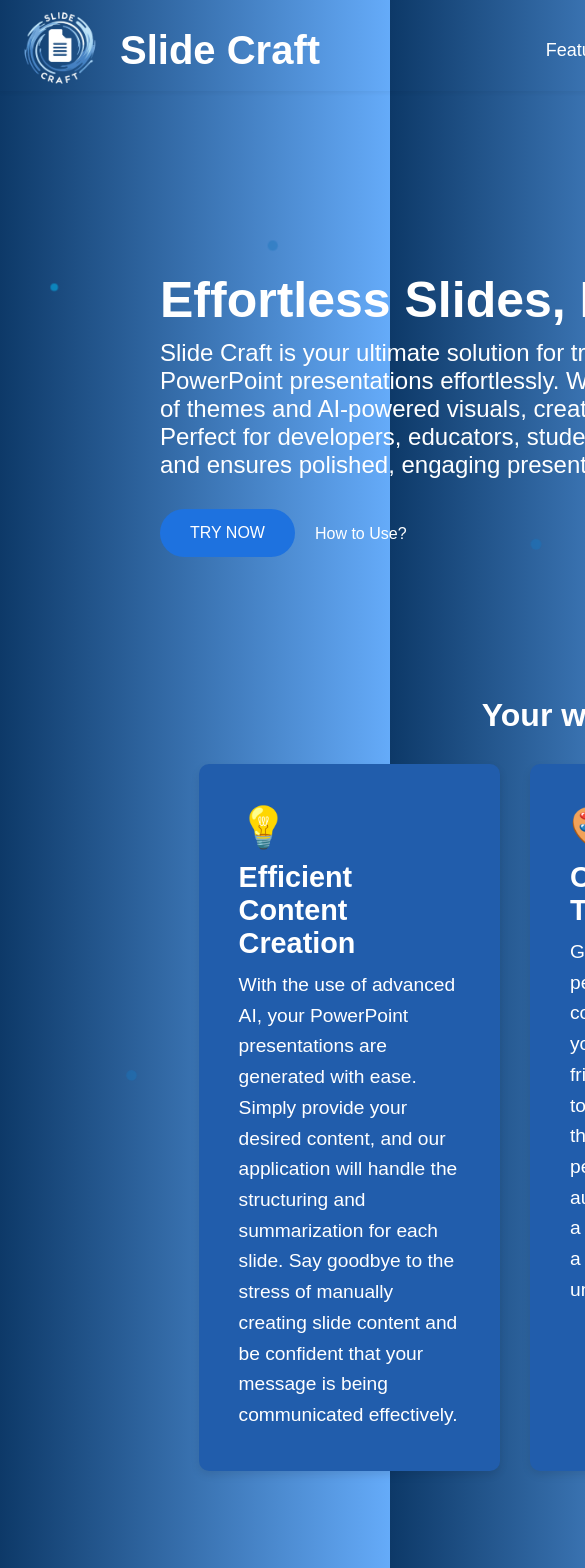
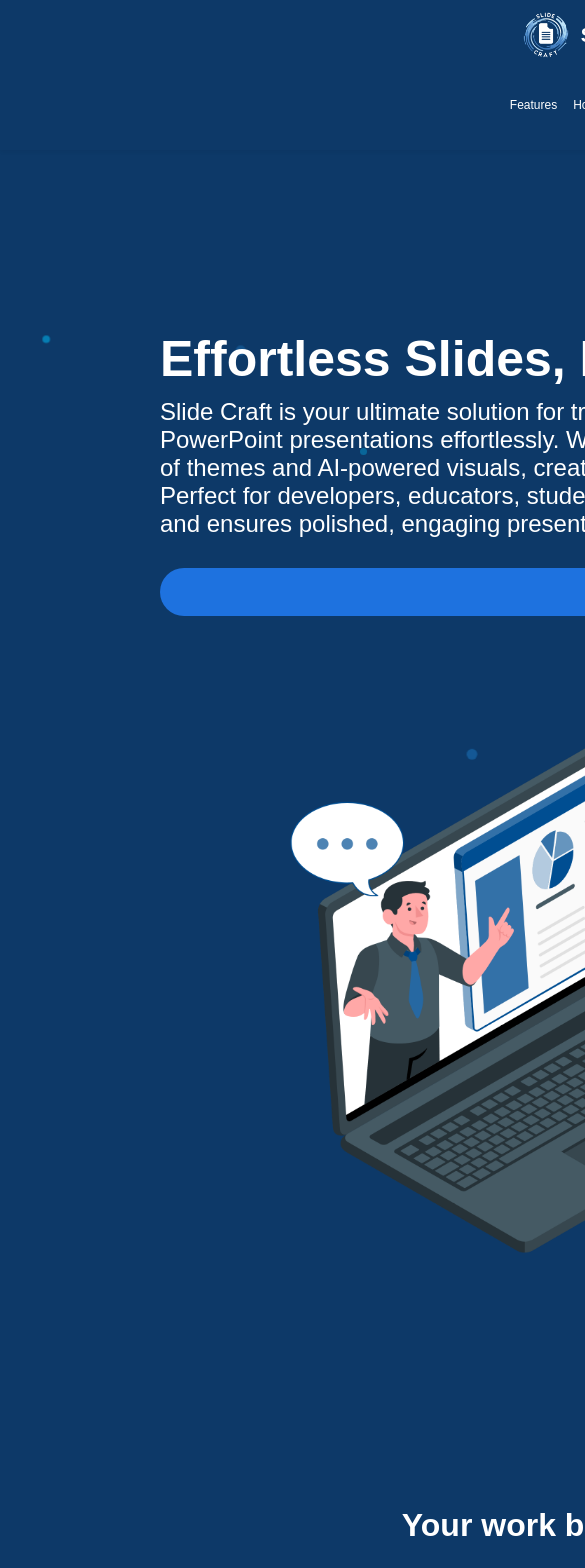
Before and after one commit to omarmohfaheem/SlideCraft, a React (Create React App) app in the folder user-interface/frontend/: page / in a window 390 px wide. Shown: the top 1568 px of the page, 585 px wide, since content can reach past the window. Built offline with nearby package versions, Linux system fonts and the light colour scheme; a web font is replaced by a local one.

Commit message:
Mobile Responsive Design

```diff
--- a/user-interface/frontend/src/styles/features.css
+++ b/user-interface/frontend/src/styles/features.css
@@ -70,3 +70,35 @@
     transform: translateY(0);
   }
 }
+
+/* Media Queries for Responsiveness */
+@media (max-width: 768px) {
+  .features-section {
+    padding-left: 40px;
+    padding-right: 40px;
+  }
+
+  .feature-box {
+    width: calc(45% - 20px);
+  }
+}
+
+@media (max-width: 480px) {
+  .features-section {
+    padding-left: 20px;
+    padding-right: 20px;
+  }
+
+  .feature-box {
+    width: 60%;
+    margin: 20px 0;
+  }
+
+  .feature-box h3 {
+    font-size: 1.5em;
+  }
+
+  .feature-box p {
+    font-size: 1em;
+  }
+}
--- a/user-interface/frontend/src/styles/home.css
+++ b/user-interface/frontend/src/styles/home.css
@@ -60,3 +60,51 @@ body {
 .footer-email:hover {
   cursor: pointer;
 }
+
+/* Media Queries for Mobile Responsiveness */
+@media (max-width: 768px) {
+  body {
+    background: #0d3968;
+  }
+
+  .content-section {
+    flex-direction: column;
+  }
+
+  .content-buttons {
+    flex-direction: column;
+    gap: 10px;
+  }
+}
+
+@media (max-width: 480px) {
+  .typing-animation {
+    font-size: 1.2em;
+  }
+
+  .description {
+    font-size: 0.9em;
+  }
+
+  .try-now-button,
+  .how-to-use-link {
+    padding: 8px 16px;
+    font-size: 0.9em;
+  }
+
+  .how-to-use-link {
+    margin-bottom: 100px;
+  }
+
+  .feature-box {
+    width: 500%;
+  }
+
+  .footer-section h3 {
+    font-size: 1em;
+  }
+
+  .footer-section p {
+    font-size: 0.9em;
+  }
+}
--- a/user-interface/frontend/src/styles/navbar.css
+++ b/user-interface/frontend/src/styles/navbar.css
@@ -1,6 +1,9 @@
 .navbar {
   display: flex;
+  flex-direction: row;
+  justify-content: space-between;
   box-shadow: 0 2px 4px rgba(0, 0, 0, 0.05);
+  padding: 10px 20px;
 }
 
 .navbar-left,
@@ -10,19 +13,15 @@
 }
 
 .navbar-logo {
-  width: 80px;
-  height: 80px;
+  width: 50px;
+  height: 50px;
   cursor: pointer;
-  margin-left: 20px;
-  margin-top: 8px;
-  margin-bottom: 3px;
+  margin-right: 10px;
 }
 
 .navbar-title {
   color: #ffffff;
-  font-size: 40px;
-  margin-left: 20px;
-  margin-top: 10px;
+  font-size: 24px;
   cursor: pointer;
 }
 
@@ -30,18 +29,16 @@
   display: flex;
   justify-content: center;
   flex-grow: 1;
-  margin-right: 150px;
-  margin-top: 10px;
 }
 
 .navbar-button {
   background-color: transparent;
   color: #ffffff;
   border: none;
-  font-size: 18px;
+  font-size: 16px;
   cursor: pointer;
   transition: color 0.3s, transform 0.3s;
-  padding: 15px;
+  padding: 10px;
 }
 
 .navbar-button:hover {
@@ -54,13 +51,12 @@
   text-transform: uppercase;
   color: #ffffff;
   border: none;
-  padding: 15px;
-  font-size: 16px;
+  padding: 10px;
+  font-size: 14px;
   cursor: pointer;
-  border-radius: 25px;
+  border-radius: 20px;
   transition: background 0.3s, transform 0.3s;
-  margin-right: 15px;
-  margin-top: 5px;
+  margin-right: 10px;
 }
 
 .get-started-button:hover {
@@ -69,3 +65,38 @@
   text-decoration: none;
   background-color: #001f3fd0;
 }
+
+/* Media Queries for Mobile Responsiveness */
+@media (max-width: 768px) {
+  .navbar {
+    flex-direction: column;
+    align-items: center;
+  }
+
+  .navbar-center,
+  .navbar-right {
+    margin-top: 10px;
+    text-align: center;
+  }
+
+  .navbar-button {
+    margin-bottom: 10px;
+    margin-top: 20px;
+  }
+
+  .get-started-button {
+    display: none;
+  }
+}
+
+@media (max-width: 480px) {
+  .navbar-title {
+    font-size: 20px;
+  }
+
+  .navbar-button,
+  .get-started-button {
+    font-size: 12px;
+    padding: 8px;
+  }
+}
```
